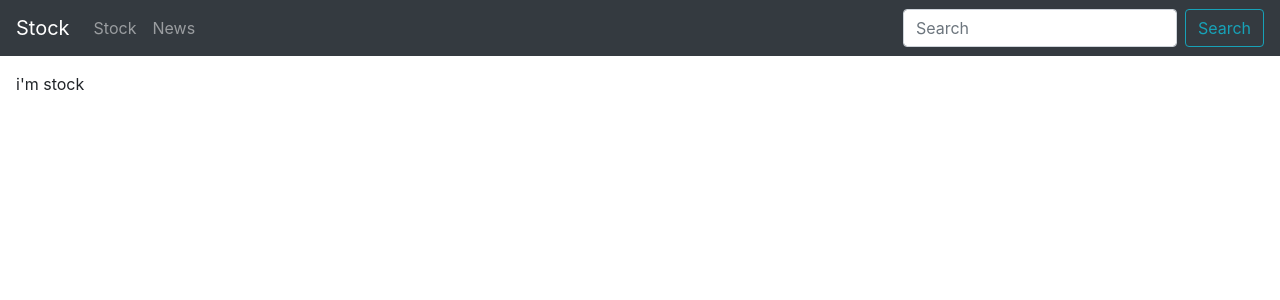
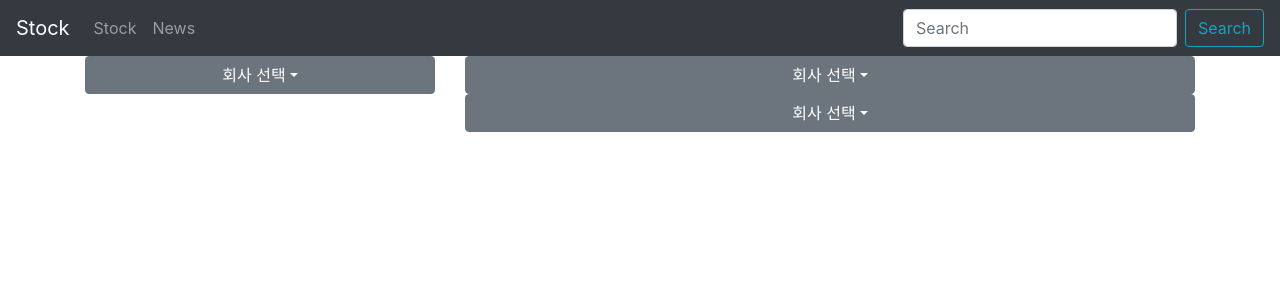
Before and after one commit to Hyejin00/Stock, a React (Create React App) app: page /#/stock in a window 1280 px wide. Shown: the top 300 px of the page. Built offline with nearby package versions, Linux system fonts and the light colour scheme.

Commit message:
Create StockViewer - StockList

```diff
--- a/src/App.css
+++ b/src/App.css
@@ -1,4 +1,3 @@
-.context{
-  padding: 1rem;
-  display: flex;
+#dropdown-basic,.show{
+  width: 100%;
 }
--- a/src/App.js
+++ b/src/App.js
@@ -2,19 +2,17 @@ import React from 'react';
 import './App.css';
 import { HashRouter, Route} from 'react-router-dom';
 import TopNav from './components/TopNav';
-import Detail from './routes/Detail';
-import News from './routes/News';
+import StockViewer from'./routes/StockViewer';
+import NewsList from './routes/NewsList';
 import Home from './routes/Home';
 
 function App() {
   return (
     <HashRouter>
       <TopNav />
-        <div className='context'>
-          <Route path='/' exact={true} component={Home}/> {/* welcome page */}
-          <Route path = '/stock' component={Detail}/>
-          <Route path = '/news' component={News}/>
-        </div>
+      <Route path='/' exact={true} component={Home}/> {/* welcome page */}
+      <Route path = '/stock' component={StockViewer}/>
+      <Route path = '/news' component={NewsList}/>
     </HashRouter>
   );
 }
--- /dev/null
+++ b/src/components/StockList.js
@@ -0,0 +1,31 @@
+import React from 'react';
+import Dropdown from 'react-bootstrap/Dropdown';
+
+export default function StockList(){
+  const company_name = [
+    {
+      "description": "AGILENT TECHNOLOGIES INC123456756756756756",
+      "displaySymbol": "A",
+      "symbol": "A"
+    },
+    {
+      "description": "ALCOA CORP",
+      "displaySymbol": "AA",
+      "symbol": "AA"
+    }
+  ];
+  return(
+    <Dropdown>
+      <Dropdown.Toggle variant="secondary" id="dropdown-basic">
+        회사 선택
+      </Dropdown.Toggle>
+
+      <Dropdown.Menu>
+        {
+          company_name.map((name)=>
+          <Dropdown.Item key={name.symbol}>{name.description}</Dropdown.Item>)
+        }
+      </Dropdown.Menu>
+    </Dropdown>
+  );
+}
--- a/src/routes/Detail.js
+++ /dev/null
@@ -1,8 +0,0 @@
-import React from 'react';
-
-function Detail (){
-  return (
-    <div>i'm stock</div>
-  );
-}
-export default Detail;
--- a/src/routes/Home.js
+++ b/src/routes/Home.js
@@ -1,10 +1,22 @@
 import React from 'react';
+import Table from 'react-bootstrap/Table';
 
 function Home (){
   return (
-    <div>
-      <span>Welecom~~~~~~~~~~~~~~~~~~</span>
-    </div>
+    <Table striped bordered hover>
+      <thead>
+        <tr>
+          <th>통화단위</th>
+          <th>거래소명</th>
+        </tr>
+      </thead>
+      <tbody>
+        <tr key='code'>
+          <td>1</td>
+          <td>Mark</td>
+        </tr>
+      </tbody>
+    </Table>
   );
 }
 export default Home;
--- /dev/null
+++ b/src/routes/StockViewer.js
@@ -0,0 +1,21 @@
+import React from 'react';
+import StockList from '../components/StockList';
+import Container from 'react-bootstrap/Container';
+import Row from 'react-bootstrap/Row';
+import Col from 'react-bootstrap/Col';
+
+function StockViewer (){
+
+  return (
+    <Container>
+      <Row>
+        <Col sm={1} md={4}><StockList /></Col>
+        <Col sm={1} md={8}>
+          <StockList />
+          <StockList />
+        </Col>
+      </Row>
+    </Container>
+  );
+}
+export default StockViewer;
```
Also changed, not shown: src/components/List.js (deleted), src/components/News.js (added), src/index.css (line endings or trailing spaces), src/routes/NewsList.js (renamed from src/routes/News.js).
